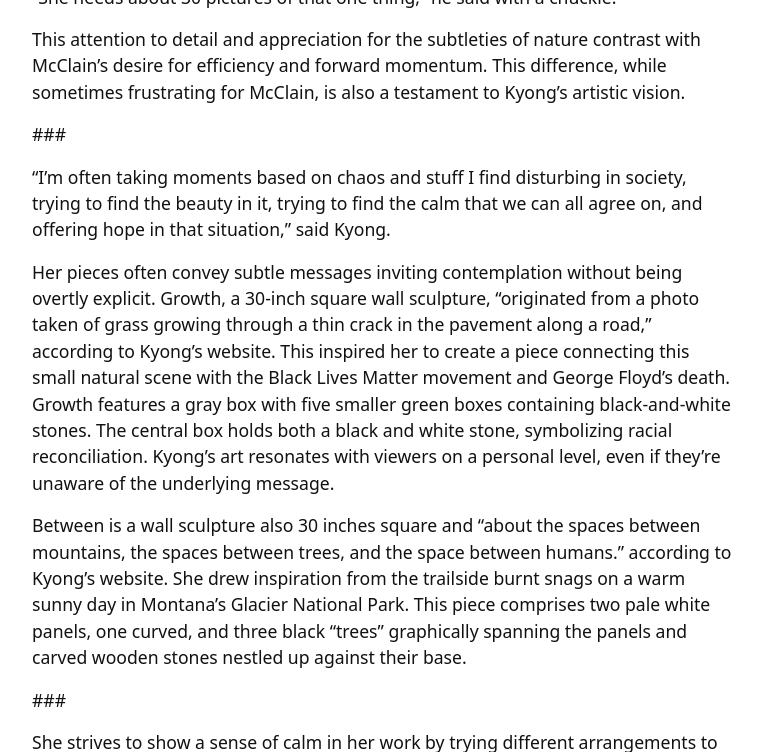
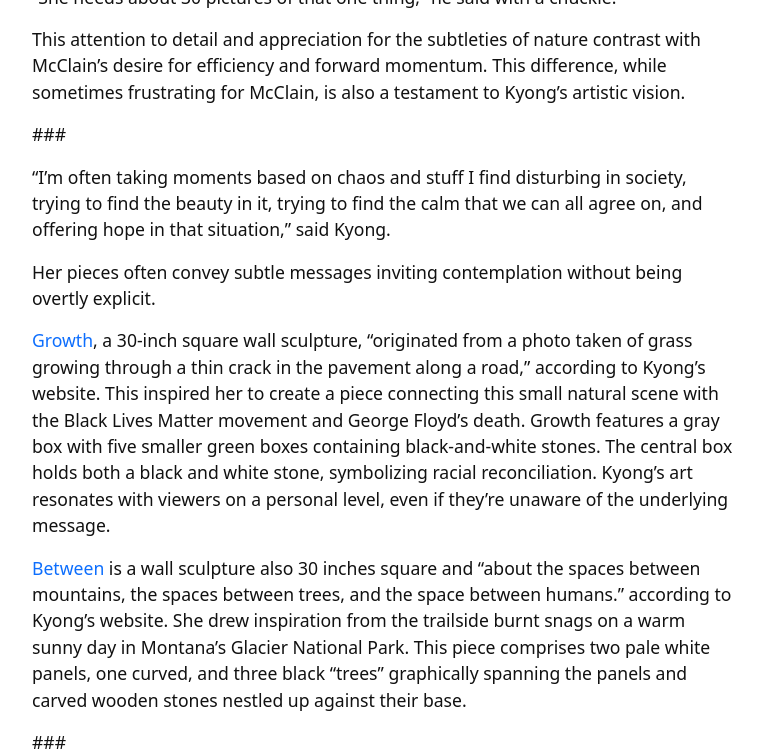
Before and after one commit to woodenzen/JAMM425-Magazine-Feature-Writing, a Jekyll site: the page built from content/8-Artist Feature.md, in a window 1280 px wide and 900 px high, scrolled down 1594 px, cut to the strip 0-752 px from the top of the window. Shown: the whole strip, without its empty margins (257-1019 px from the left). Built offline with Jekyll 4.4.1, drawn with Linux system fonts in a browser that asks for light colours; part of the change alters nothing that is shown; some of the changed text lies outside the part shown.

Commit message:
Refine language and enhance clarity in Artist Feature narrative

```diff
--- a/content/8-Artist Feature.md
+++ b/content/8-Artist Feature.md
@@ -10,9 +10,9 @@ description: >
 By Will Simpson
 Hidden Gem Reporter
 
-MOSCOW, Idaho — Jill Kyong transforms chaos into connection. She finds meaning in the chaos of nature. She takes little cracks in the pavement, snippets of landscape, and burnt tree snags she stumbles upon and transforms them with a vision of calm, connection, and hope into colorful, vibrant, precise geometric artworks.
+MOSCOW, Idaho — Jill Kyong transforms the chaos of nature into meaningful connections. She takes little cracks in the pavement, snippets of landscape, and burnt tree snags she stumbles upon and transforms them into colorful, vibrant, precise geometric artworks.
 
-In a time of political and cultural chaos, Jill Kyong, a wood sculptor and Master of Fine Arts (MFA) candidate at the University of Idaho, finds calm amid turmoil and explores feelings of separation and connection. Her work translates chaos into soothing geometric patterns overlapping into three-dimensional panels, bright with color.
+In a time of political and cultural chaos, Jill Kyong, a wood sculptor and Master of Fine Arts (MFA) candidate at the University of Idaho, finds calm amid turmoil and explores feelings of separation and connection. Her work translates a topsy-turvy world into soothing geometric sculptures of overlapping three-dimensional panels, bright with color.
 
 ###
 
@@ -44,9 +44,11 @@ This attention to detail and appreciation for the subtleties of nature contrast
 
 “I'm often taking moments based on chaos and stuff I find disturbing in society, trying to find the beauty in it, trying to find the calm that we can all agree on, and offering hope in that situation," said Kyong.
 
-Her pieces often convey subtle messages inviting contemplation without being overtly explicit. Growth, a 30-inch square wall sculpture, "originated from a photo taken of grass growing through a thin crack in the pavement along a road," according to Kyong's website. This inspired her to create a piece connecting this small natural scene with the Black Lives Matter movement and George Floyd's death. Growth features a gray box with five smaller green boxes containing black-and-white stones. The central box holds both a black and white stone, symbolizing racial reconciliation. Kyong's art resonates with viewers on a personal level, even if they're unaware of the underlying message.
+Her pieces often convey subtle messages inviting contemplation without being overtly explicit.
 
-Between is a wall sculpture also 30 inches square and "about the spaces between mountains, the spaces between trees, and the space between humans." according to Kyong's website. She drew inspiration from the trailside burnt snags on a warm sunny day in Montana's Glacier National Park. This piece comprises two pale white panels, one curved, and three black "trees" graphically spanning the panels and carved wooden stones nestled up against their base.
+[Growth](https://jillkyong.com/growth/), a 30-inch square wall sculpture, "originated from a photo taken of grass growing through a thin crack in the pavement along a road," according to Kyong's website. This inspired her to create a piece connecting this small natural scene with the Black Lives Matter movement and George Floyd's death. Growth features a gray box with five smaller green boxes containing black-and-white stones. The central box holds both a black and white stone, symbolizing racial reconciliation. Kyong's art resonates with viewers on a personal level, even if they're unaware of the underlying message.
+
+[Between](https://jillkyong.com/between-3/) is a wall sculpture also 30 inches square and "about the spaces between mountains, the spaces between trees, and the space between humans." according to Kyong's website. She drew inspiration from the trailside burnt snags on a warm sunny day in Montana's Glacier National Park. This piece comprises two pale white panels, one curved, and three black "trees" graphically spanning the panels and carved wooden stones nestled up against their base.
 
 ###
 
```
